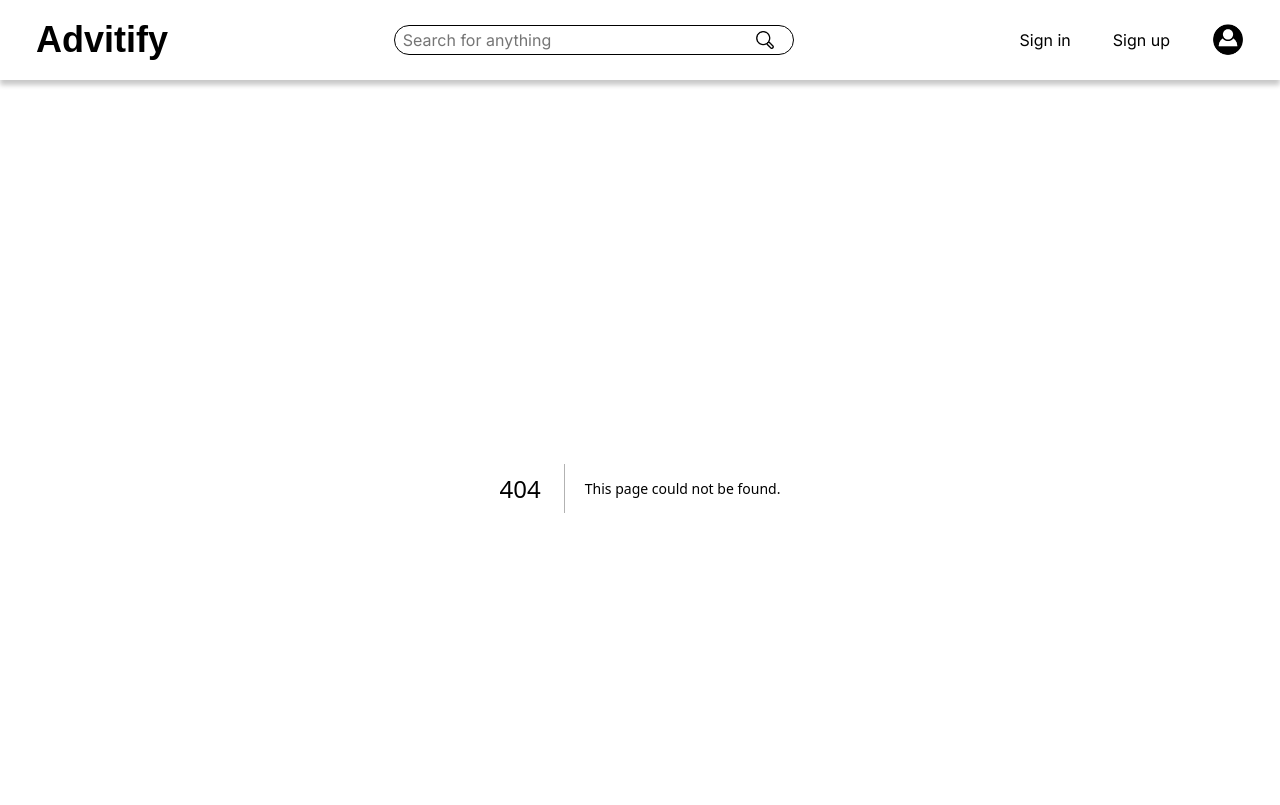
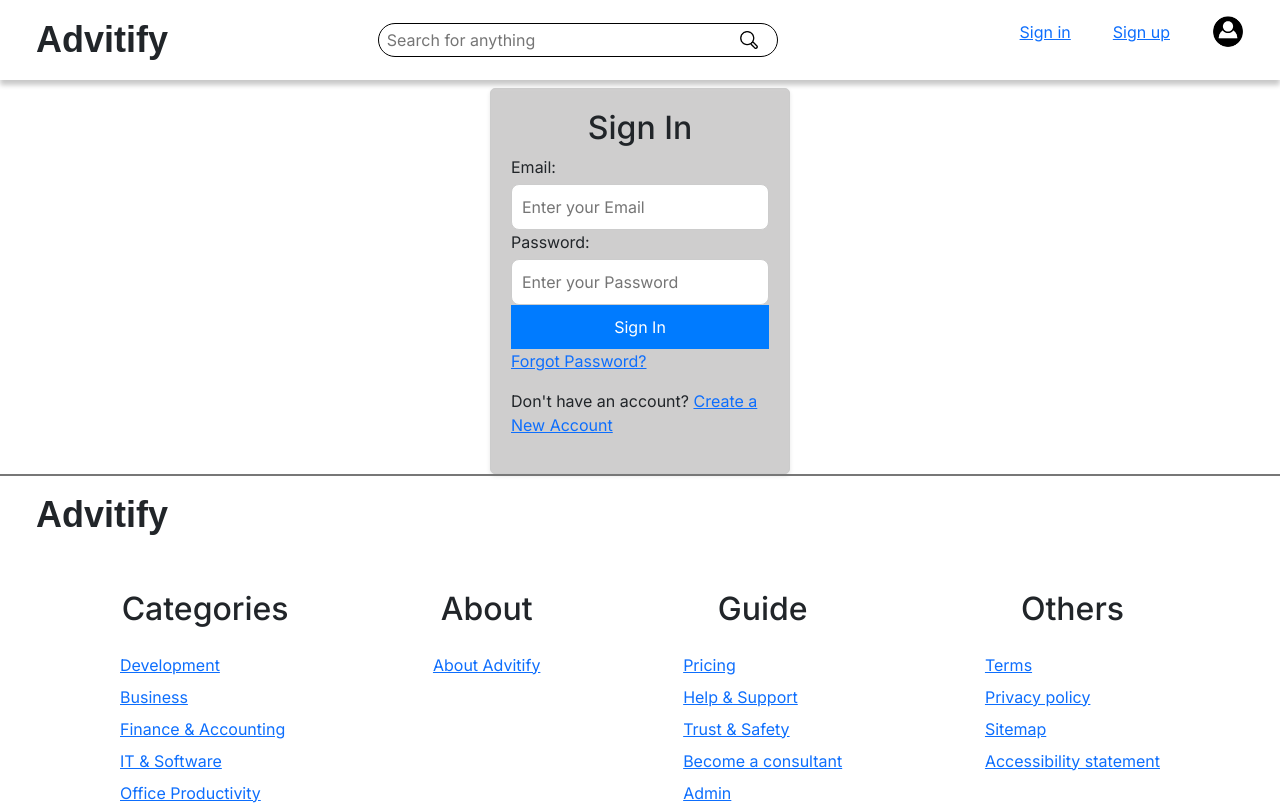
Before and after one commit to onurgolgedar/csis-3275-advitify, a Next.js app: page /signIn in a window 1280 px wide. Before the commit this address had no page. Shown: the top 805 px of the page. Built offline with nearby package versions, Linux system fonts and the light colour scheme; a web font is replaced by a local one.

Commit message:
SignIn  page created

```diff
--- /dev/null
+++ b/app/signIn/page.jsx
@@ -0,0 +1,32 @@
+import styles from '../signIn/signIn.css';
+
+export default function signIn() {
+    return(
+        <main className={styles.main}>
+      <link href="https://cdn.jsdelivr.net/npm/bootstrap@5.3.0/dist/css/bootstrap.min.css" rel="stylesheet" integrity="sha384-9ndCyUaIbzAi2FUVXJi0CjmCapSmO7SnpJef0486qhLnuZ2cdeRhO02iuK6FUUVM" crossorigin="anonymous"></link>
+      <script src="https://cdn.jsdelivr.net/npm/bootstrap@5.3.0/dist/js/bootstrap.bundle.min.js" integrity="sha384-geWF76RCwLtnZ8qwWowPQNguL3RmwHVBC9FhGdlKrxdiJJigb/j/68SIy3Te4Bkz" crossorigin="anonymous"></script>
+        <div className="sign-in-container">
+        <h2>Sign In</h2>
+        <div>
+          <label>Email:</label>
+          <input type="email" id="email" placeholder="Enter your Email" />
+        </div>
+        <div>
+          <label>Password:</label>
+          <input type="password" id="password" placeholder="Enter your Password" />
+        </div>
+        <button>Sign In</button>
+
+        {/* Add the "Forgot Password" link */}
+        <p>
+          <a href="#">Forgot Password?</a>
+        </p>
+
+        {/* Add the "Create a New Account" link */}
+        <p>
+          Don't have an account? <a href="#">Create a New Account</a>
+        </p>
+      </div>
+      </main>
+    )
+}
--- /dev/null
+++ b/app/signIn/signIn.css
@@ -0,0 +1,53 @@
+/* Styling for the sign-in form container */
+.sign-in-container {
+    max-width: 300px;
+    margin: 0 auto;
+    margin-bottom: auto;
+    padding: 20px;
+    border: 1px solid #ccc;
+    border-radius: 5px;
+    background-color: #cfcece;
+    box-shadow: 0 2px 4px rgba(0, 0, 0, 0.1);
+  }
+
+  /* Styling for the heading */
+  h2 {
+    text-align: center;
+  }
+
+  /* Styling for form fields and labels */
+  label {
+    display: block;
+    margin-bottom: 5px;
+  }
+
+  input {
+    width: 100%;
+    padding: 10px;
+    margin-bottom: 10px;
+    border: 1px solid #ccc;
+    border-radius: 8px;
+  }
+
+  /* Styling for the "Sign In" button */
+  button {
+    width: 100%;
+    padding: 10px;
+    margin-top: 10px;
+    margin-bottom: 10px;
+    background-color: #007bff;
+    color: #fff;
+    border: none;
+    border-radius: 8px;
+    cursor: pointer;
+  }
+
+  /* Styling for the "Forgot Password" and "Create a New Account" links */
+  a {
+    color: #007bff;
+    text-decoration: none;
+  }
+
+  a:hover {
+    text-decoration: underline;
+  }
```
